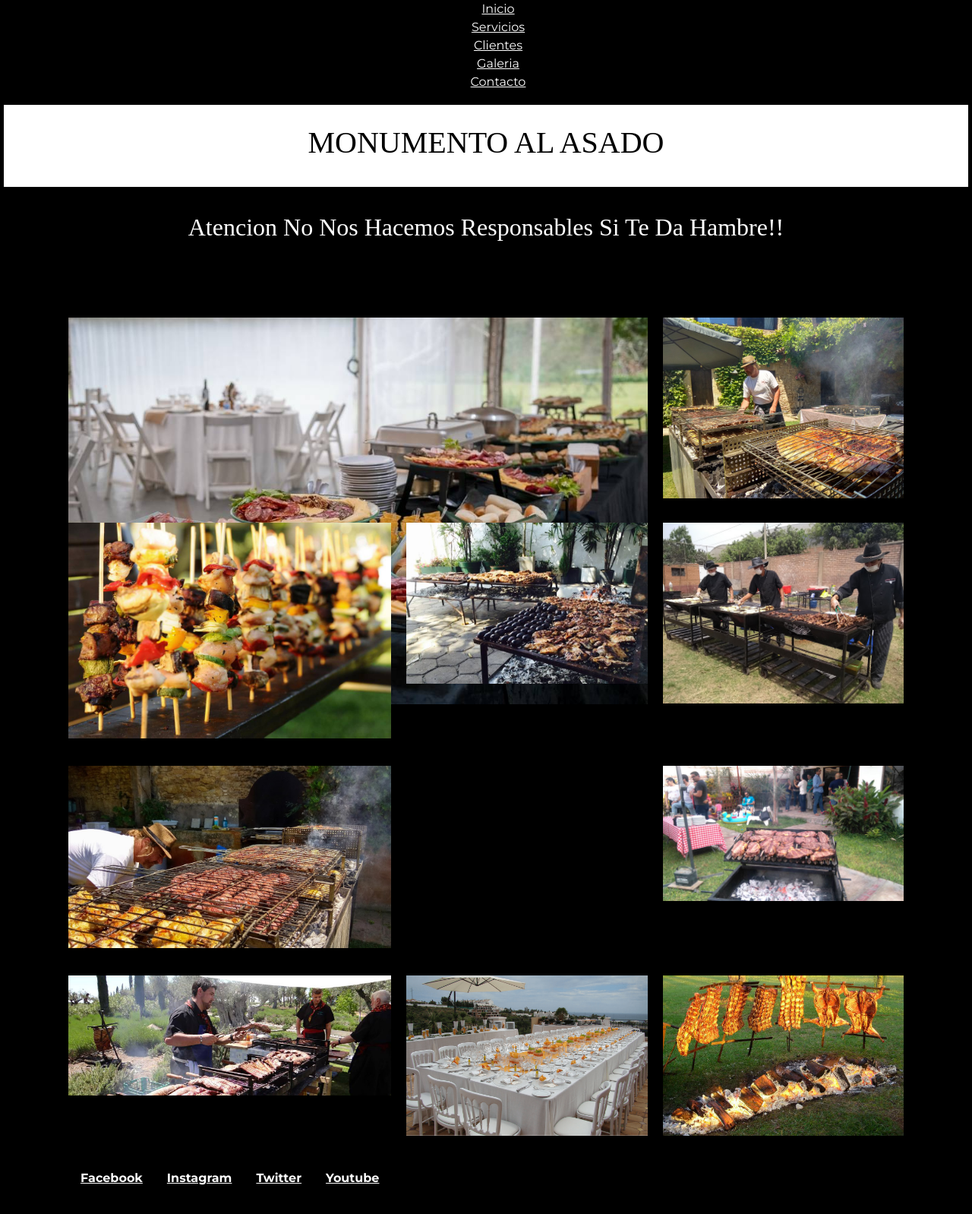
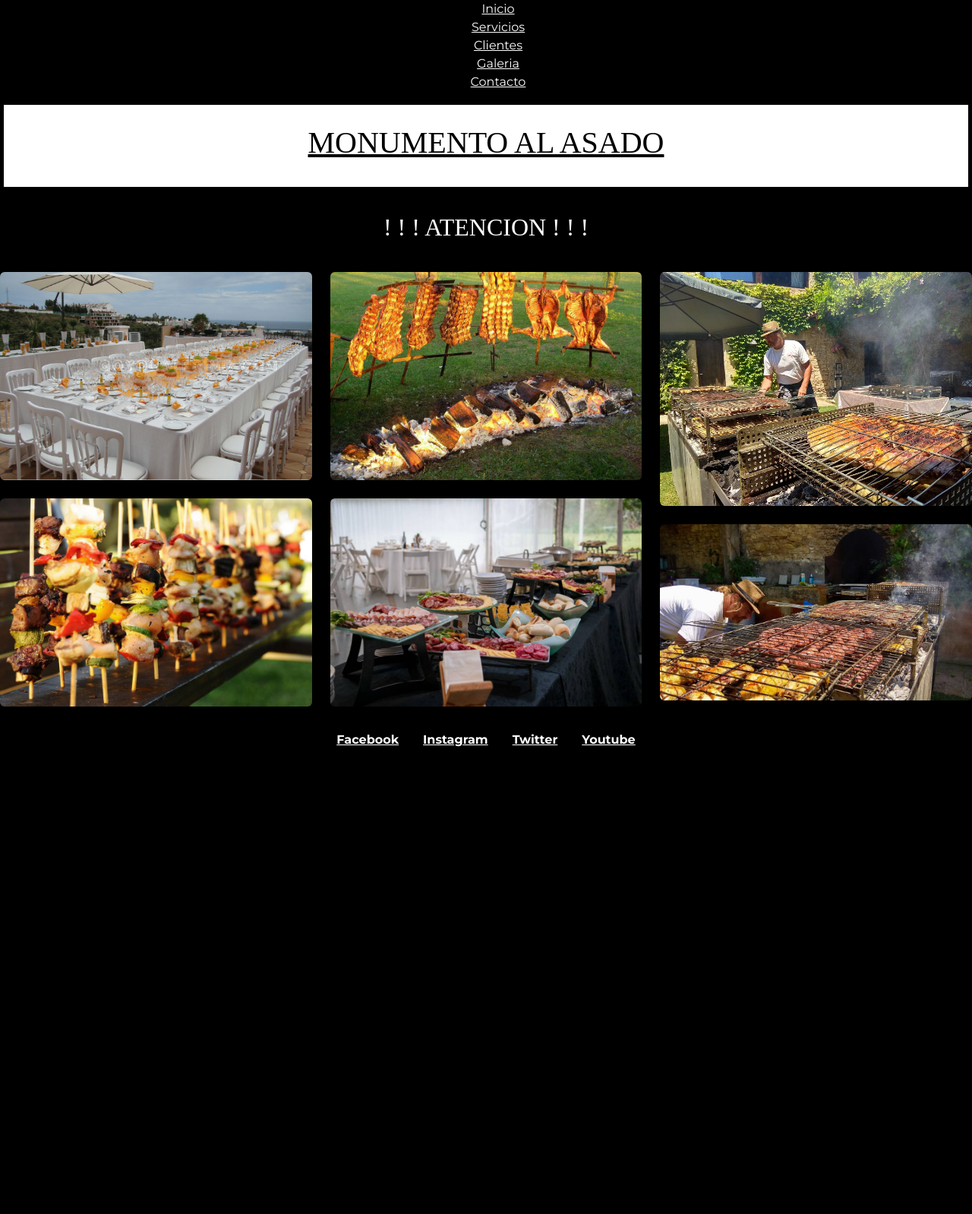
Before and after one commit to faculoco/ortizcatering-ortiz, a website: page paginas/galeria.html in a window 1280 px wide. Shown: the whole page at 76% size. After the commit the page ends 994 px from the top, so only its background shows below. Drawn offline with nearby package versions, Linux system fonts and the light colour scheme.

Commit message:
ENTREGA PROYECTO FINAL

```diff
--- a/paginas/galeria.html
+++ b/paginas/galeria.html
@@ -16,6 +16,7 @@
       <link rel="stylesheet" href="../css/main.css" >
     </head>
   <body>
+    <!-- REDIRECCION A LOS INDEX -->
     <div id="container">
         <nav>
             <ul>
@@ -27,84 +28,60 @@
             </ul>
         </nav>
       </div>
+          <!-- 1ER TITULO -->
           <div class="text-h1-clientes">
-            <h1>MONUMENTO AL ASADO</h1>
+            <u><h1>MONUMENTO AL ASADO</h1></u>
           </div>
+          <!-- 2DO TITULO -->
           <div class="text-h2-clientes">
-            <h2>Atencion No Nos Hacemos Responsables Si Te Da Hambre!!</h2>
+            <h2>! ! ! ATENCION ! ! ! </h2>
           </div>
-      <div class="container-img">
-        <div class="box-img">
-            <a href="#">
-                <figure>
-                    <img src="../multimedia/mesa salado.jpeg" alt="lechones">
-                </figure>
-            </a>
-        </div>
-        <div class="box-img">
-          <a href="#">
-              <figure>
-                  <img src="../multimedia/parrillada.jpg" alt="PARRILLADA">
-              </figure>
-          </a>
-        </div>
-        <div class="box-img">
-          <a href="#">
-              <figure>
-                  <img src="../multimedia/comida en palos.jpeg" alt="comida en palos">
-              </figure>
-          </a>
-        </div>
-        <div class="box-img">
-          <a href="#">
-              <figure>
-                  <img src="../multimedia/asadito.jpeg" alt="parrillas">
-              </figure>
-          </a>
-        </div>
-        <div class="box-img">
-          <a href="#">
-              <figure>
-                  <img src="../multimedia/3 parrillas.jpg" alt="parrillada">
-              </figure>
-          </a>
-        </div>
-        <div class="box-img">
-          <a href="#">
-              <figure>
-                  <img src="../multimedia/parri.jpg" alt="parri">
-              </figure>
-          </a>
-        </div>
-        <div class="box-img">
-          <a href="#">
-              <figure>
-                  <img src="../multimedia/parril.jpg" alt="parril">
-              </figure>
-          </a>
-        </div>
-        <div class="box-img">
-          <a href="#">
-              <figure>
-                  <img src="../multimedia/parrilla.jpg" alt="parrilla">
-              </figure>
-          </a>
-        </div>
-        <div class="box-img">
-          <a href="#">
-              <figure>
-                  <img src="../multimedia/mesas-catering.png" alt="mesa catering">
-              </figure>
-          </a>
-        </div>
-        <div class="box-img">
-          <a href="#">
-              <figure>
-                  <img src="../multimedia/lechones.jpeg" alt="mesa salada">
-              </figure>
-          </a>
+
+       <!-- GALERIA DE COMIDA -->
+      <div class="row">
+          <div class="col-lg-4 col-md-12 mb-4 mb-lg-0">
+          <img
+            src="../multimedia/mesas-catering.png"
+            class="w-100 shadow-1-strong rounded mb-4"
+            alt="mesas-catering"
+          />
+
+          <img
+            src="../multimedia/comida en palos.jpeg"
+            class="w-100 shadow-1-strong rounded mb-4"
+            alt="comida en palos"
+          />
+         </div>
+
+         <div class="col-lg-4 mb-4 mb-lg-0">
+           <img
+             src="../multimedia/lechones.jpeg"
+             class="w-100 shadow-1-strong rounded mb-4"
+             alt="lechones"
+          />
+
+           <img
+             src="../multimedia/mesa salado.jpeg"
+             class="w-100 shadow-1-strong rounded mb-4"
+             alt="mesa salado"
+          />
         </div>
 
+        <div class="col-lg-4 mb-4 mb-lg-0">
+            <img
+              src="../multimedia/parrillada.jpg"
+              class="w-100 shadow-1-strong rounded mb-4"
+              alt="parrillada"
+          />
+
+            <img
+              src="../multimedia/parri.jpg"
+              class="w-100 shadow-1-strong rounded mb-4"
+              alt="parri"
+          />
+        </div>
+      </div>
+      <!-- FOOTER DE REDES SOCIALES -->
       <footer class="grid-del-footer">
         <div class="redes-sociales">
           <a href="https://facebook.com" target="_blank" class="fa fa-facebook">Facebook</a>
--- a/scss/_clientes.scss
+++ b/scss/_clientes.scss
@@ -1,19 +1,3 @@
-.img-clientes {
-    display: flex;
-    justify-content: space-between;
-    margin-top: 6px;
-    margin-bottom: 6px;
-    margin-left: 5px;
-    margin-right: 5px;
-    animation-duration: 3s;
-    animation-name: slidein;
-    img {
-        height: 100px;
-        width: 100px;
-        justify-content: center;
-        height: auto;
-    }
-}
 .text-h1-clientes{
     display: flex;
     justify-content: center;
--- a/scss/_galeria.scss
+++ b/scss/_galeria.scss
@@ -1,51 +1 @@
-/* imagenes responsables galeria*/
-.container-img{
-    width: 100%;
-    max-width: 1100px;
-    margin: auto;
-    margin-top: 60px;
-    margin-bottom: 60px;
-    display: grid;
-    grid-template-columns: repeat(3, 1fr);
-    grid-template-rows: 250px;
-    grid-gap: 20px;
-    .box-img figure{
-        width: 100%;
-        height: 100%;
-    }
-    img{
-        width: 100%;
-        height: 100%;
-        object-fit: cover;
-    }
-    :nth-child(1){
-        grid-column-start: span 2;
-    }
-    :nth-child(4){
-        grid-row-start: span 2;
-    }
-
-}
-@media screen and (max-width:800px)
-{
-    .container-img{
-        width: 95%;
-        grid-template-columns: repeat(1, 1fr);
-        grid-gap: 10px;
-        grid-template-rows: 200px;
-    }
-    .container-img .box-img:nth-child(1)
-    { grid-column-start: span 1;
-
-    }
-}
-@media screen and (max-width:500px)
-{
-    .container-img{
-        width: 90%;
-        grid-template-columns: repeat(1, 1fr);
-    }
-    .container-img .box-img img{
-        height: 200px;
-    }
-}
+/* imagenes responsables galeria*\
--- /dev/null
+++ b/scss/_variables.scss
@@ -0,0 +1,14 @@
+/* MAPS GET */
+$main-fotos:(
+    disposicion: grid,
+    justificado: center,
+    elementos: center,
+    justifi: center
+);
+
+.main-fotos {
+    display: map-get($main-fotos , disposicion );
+    justify-content: map-get($main-fotos , justificado );
+    align-items: map-get($main-fotos , elementos );
+    justify-items: map-get($main-fotos , justifi );
+}
--- a/scss/main.scss
+++ b/scss/main.scss
@@ -96,15 +96,14 @@ body{
     justify-content: center;
     text-align: center;
     color: black;
-    width: 100%;
-    max-width: 1200px;
+    width: 90%;
     margin: auto;
     align-items: center;
     background-color: #fff;
     animation-duration: 3s;
     animation-name: slidein;
-    margin-bottom: 2px;
-    margin-top: 2px;
+    margin-bottom: 1px;
+    margin-top: 1px;
     font-family: 'Times New Roman', Times, serif;
 }
 
@@ -133,7 +132,8 @@ body{
 }
 
 .h2 {
-    background-color: black;
+    color: black;
+    background-color: white;
     border: none;
     font-weight: 600;
     padding: 1em 0;
@@ -143,7 +143,7 @@ body{
         color: aqua;
     }
 }
-.text-h2-clientes {
+.text-h2-clientes{
     display: flex;
     justify-content: center;
     padding: 2em 2em;
@@ -151,13 +151,14 @@ body{
     font-size: medium;
     font-weight: 500;
     font-family: 'Times New Roman', Times, serif;
+
 }
-.text-h1-clientes {
+.text-h1-clientes{
     display: flex;
     justify-content: center;
     animation-duration: 3s;
     animation-name: slidein;
-    margin-bottom: 2px;
+    margin-bottom: 1px;
     margin-top: 2px;
     padding: 2em 2em;
     color: white;
@@ -166,7 +167,6 @@ body{
     font-family: 'Times New Roman', Times, serif;
     font-weight: 900;
     font-size: small;}
-
 p{
     letter-spacing: 2px;
     margin-left: 3px;
```
Also changed, not shown: index.html (+34 -26 lines), paginas/clientes.html (+84 -20 lines), paginas/contacto.html (+8 -3 lines), paginas/servicio.html (+17 -3 lines), css/main.css, multimedia/+500.gif (added), multimedia/+500.jpg (added).
